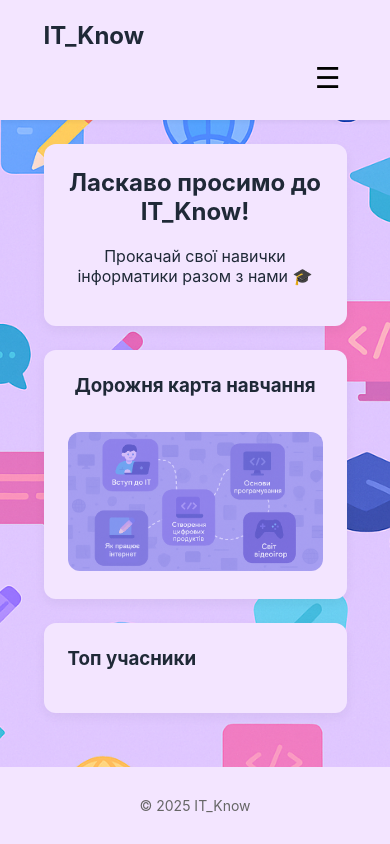
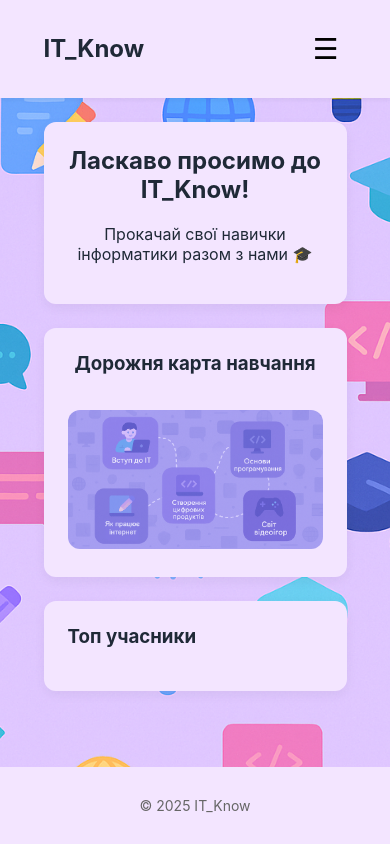
Before and after one commit to yaroglek-21/yaroglek-21.github.io, a plain HTML site: page index.html in a window 390 px wide. Drawn offline with nearby package versions, Linux system fonts and the light colour scheme; no server answers.

Commit message:
Fix Menu Burger

```diff
--- a/style.css
+++ b/style.css
@@ -380,12 +380,20 @@ body.index .intro {
   border: none;
   font-size: 1.8rem;
   cursor: pointer;
+  padding: 8px;
+  align-self: center;
+  margin-left: auto;
 }
 
 @media (max-width: 600px) {
+  .nav {
+    flex-direction: row;
+    align-items: center;
+    justify-content: space-between;
+  }
+
   .burger {
     display: block;
-    margin-left: auto;
   }
 
   nav {
@@ -405,12 +413,8 @@ body.index .intro {
     text-align: center;
     width: 100%;
   }
+}
 
-  .nav {
-    flex-direction: column;
-    align-items: flex-start;
-  }
-}
 @media (max-width: 500px) {
   .video-wrapper {
     padding-bottom: 115%; /* вище співвідношення – вище відео */
```
